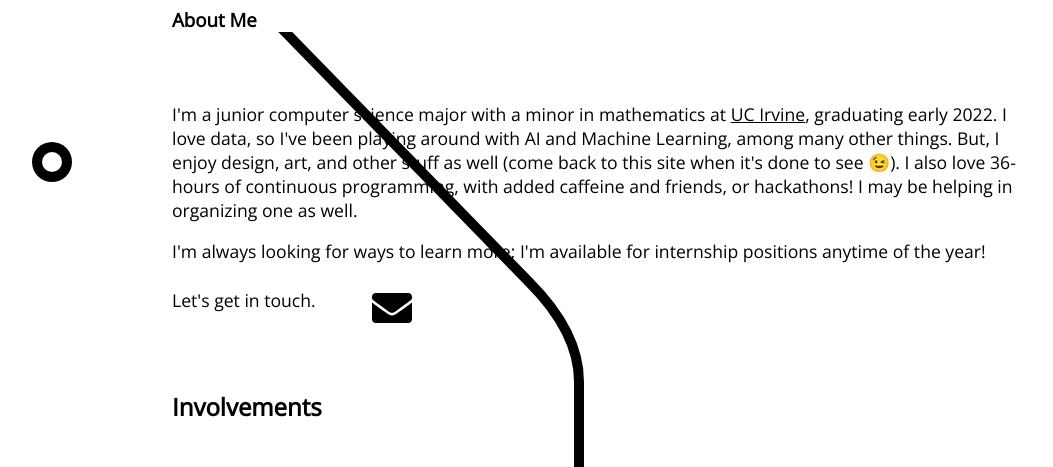
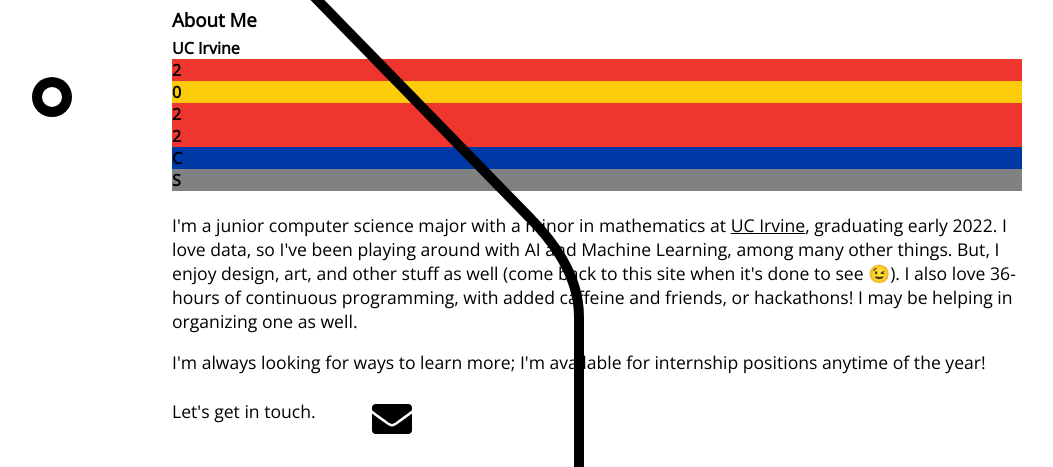
Before and after one commit to kingszeto/kingsleyszeto.me, a website: page index.html in a window 1280 px wide. Shown: the part 253-720 px from the top of the page, without its empty margins (43-1096 px from the left). Drawn offline with nearby package versions, Linux system fonts and the light colour scheme.

Commit message:
nyc theme is underway

```diff
--- a/index.html
+++ b/index.html
@@ -17,7 +17,7 @@
     <!-- nothing here for now  -->
     <div id="content">
         <div id="intro">
-            <div id=content-bio>
+            <div id=bio >
                 <p id="hey"> Hey, I'm</p>
                 <p id="heyname"><strong>Kingsley Szeto.</strong></p>
                 <p class="general">This site is still under construction. I'm personalizing it -
@@ -25,7 +25,7 @@
                     a project for Square's Small Business hackathon.</p>
             </div>
             <div id="aboutme">
-                <h3>About Me</h3>
+                <h3 style="margin-bottom: -65px;">About Me</h3>
                 <div class="anim-wrapper">
                     <svg class="route" width="500px" height="1000px">
                         <path stroke="black" fill="none" d="M -33 -150 L 357 250 Q 407 300 407 350 L 407 925"></path>
@@ -49,7 +49,7 @@
                         loop: true,
                         update: function(anim) {
                             var currProgress = Math.round(anim.progress);
-                            if(currProgress == 59 && !isPaused) {
+                            if(currProgress == 58 && !isPaused) {
                                 motionPath.pause();
                                 setTimeout( function() {
                                     isPaused = true;
@@ -57,7 +57,7 @@
                                 },
                                 delayTimer)
                             }
-                            if(currProgress == 60 || currProgress == 58) {
+                            if(currProgress == 57 || currProgress == 59) {
                                 isPaused = false;
                             }
                             if(currProgress == 88 && !isPaused) {
@@ -88,6 +88,20 @@
                 <div class="station" id = "s1">
                     <div class = "inner-stat"></div>
                 </div>
+                <div class="subway-sign">
+                    <div class="subway-sign col1">
+                        <strong>UC Irvine</strong>
+                    </div>
+                    <div class="subway-sign col2">
+                        <div class="station-mark" style="background-color: #EE352E;"><strong>2</strong></div>
+                        <div class="station-mark" style="background-color: #FCCC0A;"><strong>0</strong></div>
+                        <div class="station-mark" style="background-color: #EE352E;"><strong>2</strong></div>
+                        <div class="station-mark" style="background-color: #EE352E;"><strong>2</strong></div>
+                        <div class="station-mark" style="background-color: #0039A6;"><strong>C</strong></div>
+                        <div class="station-mark" style="background-color: #808183;"><strong>S</strong></div>
+                    </div>
+                </div>
+                <br>
                 <p>I'm a junior computer science major with a minor in mathematics at <a href=https://www.ics.uci.edu>UC
                         Irvine</a>, graduating early 2022. I love data, so I've been playing around with AI and Machine
                         Learning, among many other things. But, I enjoy design, art, and other stuff as well (come back
@@ -115,7 +129,7 @@
             <br>
         </div>
         <div id="experience">
-            <h2>Involvements</h2>
+            <h2 style="margin-bottom: -60px;">Involvements</h2>
             <div class=resumebox>
                 <div class="station" id = "s1">
                     <div class = "inner-stat"></div>
```
